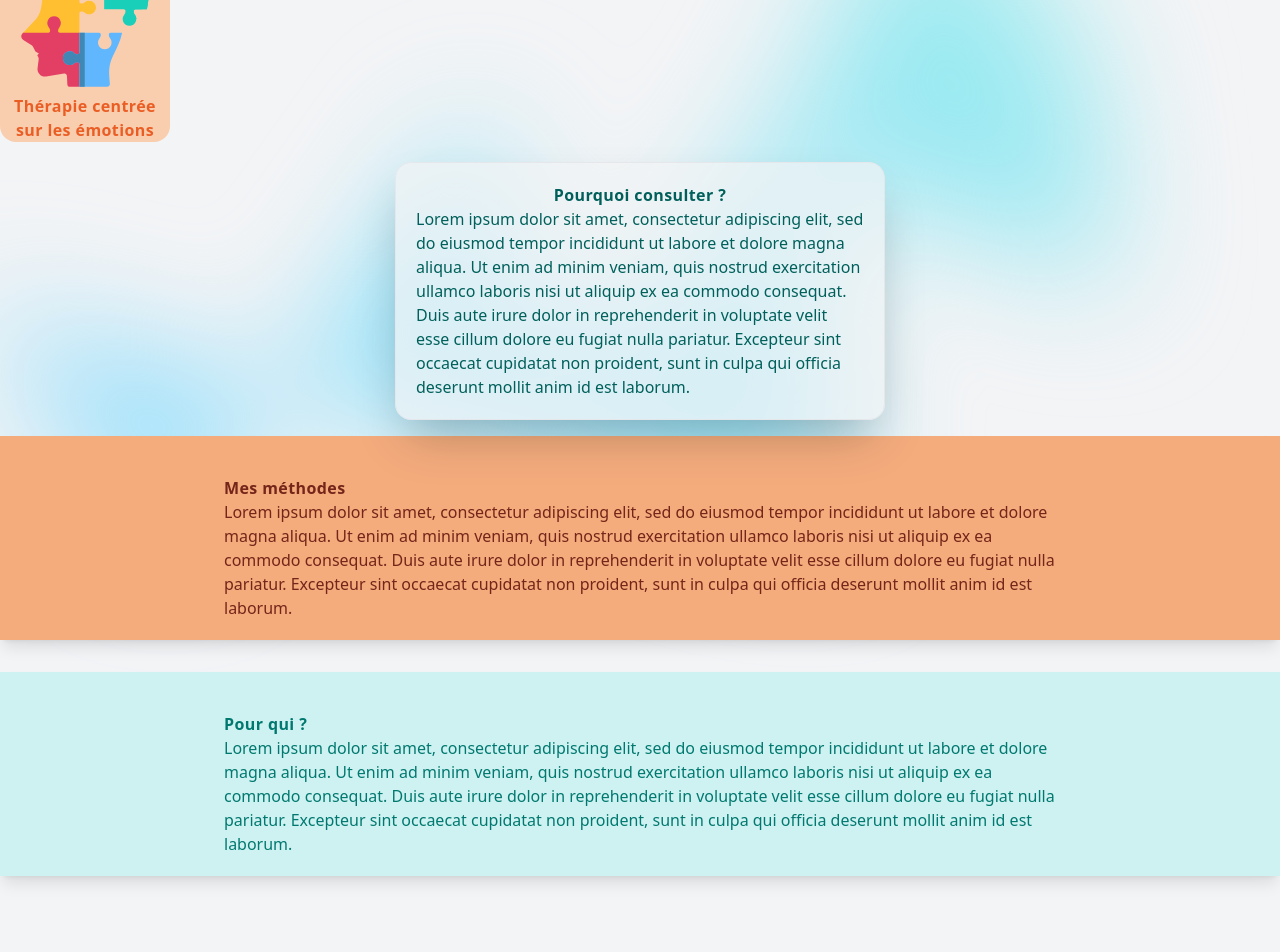
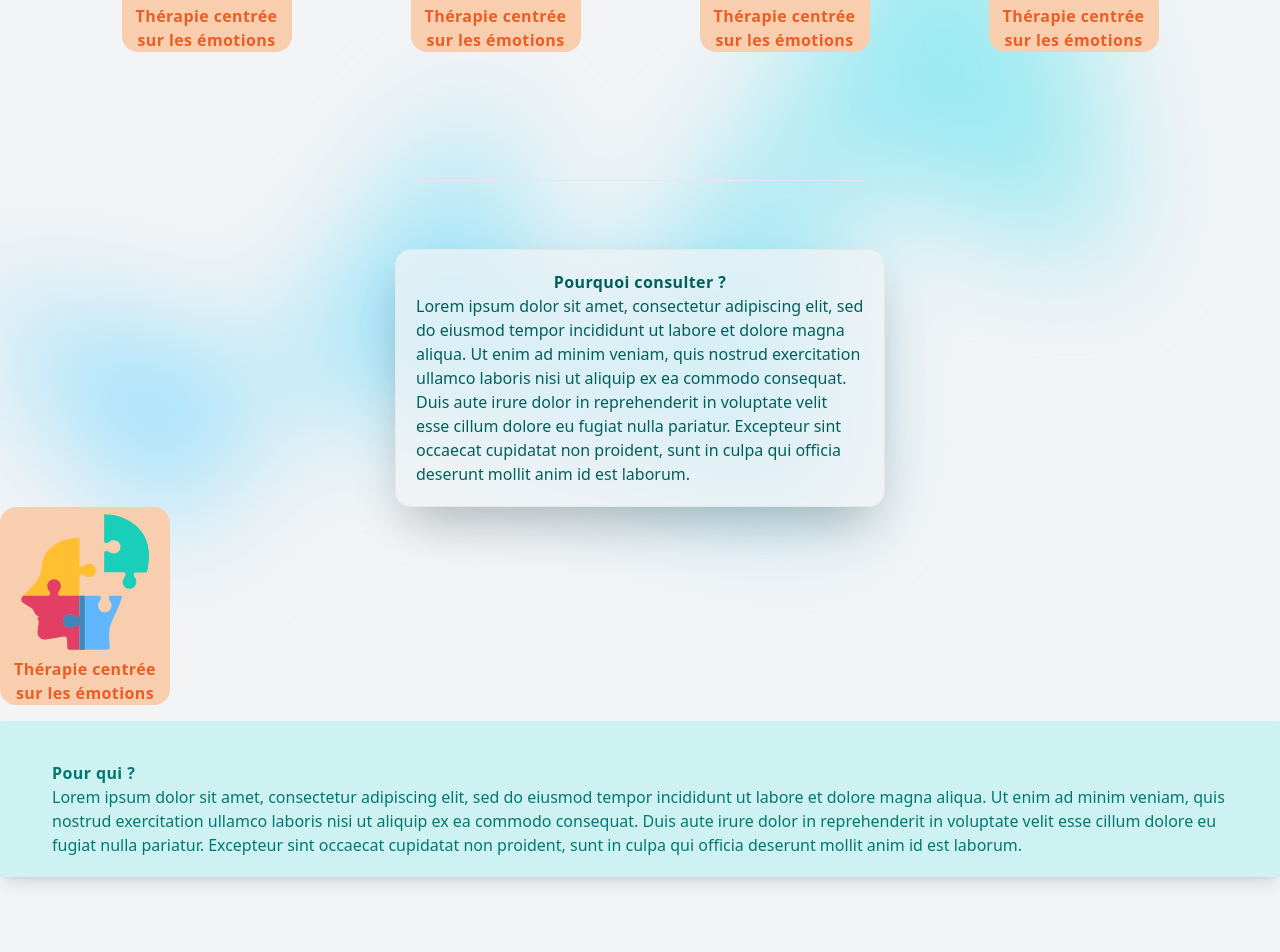
Before and after one commit to Arth-M/Celine_website, a Next.js app: page / in a window 1280 px wide. Shown: the part 1160-2112 px from the top of the page. Built offline with nearby package versions, Linux system fonts and the light colour scheme.

Commit message:
in progress

```diff
--- a/app/components/biography.jsx
+++ b/app/components/biography.jsx
@@ -1,6 +1,6 @@
 export default function Biography() {
   return (
-    <div className="container @container w-sm sm:w-md md:w-lg lg:w-4xl mx-auto px-8 mt-45 md:mt-30 lg:mt-20 relative">
+    <div className="container @container mx-auto px-8 mt-45 mb-20 md:my-30 lg:my-20 relative">
       <h2 className="font-semibold tracking-wider @sm:w-sm @md:w-md @lg:w-lg @lg:mx-auto text-teal-800">
         Qui suis-je ?{' '}
       </h2>
@@ -13,7 +13,6 @@ export default function Biography() {
         occaecat cupidatat non proident, sunt in culpa qui officia deserunt
         mollit anim id est laborum.
       </p>
-      <hr className="border-gray-200 mx-auto dark:border-gray-700 w-3xs md:w-xs lg:w-md my-12" />
     </div>
   )
 }
--- /dev/null
+++ b/app/components/mes_methodes.jsx
@@ -0,0 +1,97 @@
+import MiniCards from './mini_cards'
+
+export default function MesMethodes() {
+  const miniCardsContent = [
+    {
+      image: 'cognition-color.svg',
+      texte: 'Thérapie centrée sur les émotions',
+      background: 'bg-crusta-200',
+      textColor: 'text-crusta-500',
+      card_num: 1,
+    },
+    {
+      image: 'cognition-color.svg',
+      texte: 'Thérapie centrée sur les émotions',
+      background: 'bg-crusta-200',
+      textColor: 'text-crusta-500',
+      card_num: 2,
+    },
+    {
+      image: 'cognition-color.svg',
+      texte: 'Thérapie centrée sur les émotions',
+      background: 'bg-crusta-200',
+      textColor: 'text-crusta-500',
+      card_num: 3,
+    },
+    {
+      image: 'cognition-color.svg',
+      texte: 'Thérapie centrée sur les émotions',
+      background: 'bg-crusta-200',
+      textColor: 'text-crusta-500',
+      card_num: 4,
+    },
+  ]
+
+  return (
+    <div className="relative w-screen">
+      <div
+        aria-hidden="true"
+        className="absolute inset-x-0 -left-220 -z-10  md:-left-50 transform-gpu overflow-hidden px-36 blur-3xl"
+      >
+        <div
+          style={{
+            clipPath:
+              'polygon(74.1% 44.1%, 100% 61.6%, 97.5% 26.9%, 85.5% 0.1%, 80.7% 2%, 72.5% 32.5%, 60.2% 62.4%, 52.4% 68.1%, 47.5% 58.3%, 45.2% 34.5%, 27.5% 76.7%, 0.1% 64.9%, 17.9% 100%, 27.6% 76.8%, 76.1% 97.7%, 74.1% 44.1%)',
+          }}
+          className="mx-auto aspect-1155/678 w-288.75 bg-linear-to-tr from-sky-300 to-[#88ECEB] opacity-80"
+        ></div>
+      </div>
+      <div className="hidden">
+        <div className="flex container @container mx-auto px-8 mt-5 relative">
+          <hr className="border-gray-200 invisible dark:border-gray-700 w-20 mt-12 mb-6" />
+          <hr className="border-gray-200 invisible dark:border-gray-700 w-20 mt-12 mb-6" />
+        </div>
+      </div>
+
+      <div
+        aria-hidden="true"
+        className="absolute inset-x-0 -left-50 -z-10 transform-gpu overflow-hidden px-36 blur-3xl md:invisible"
+      >
+        <div
+          style={{
+            clipPath:
+              'polygon(74.1% 44.1%, 100% 61.6%, 97.5% 26.9%, 85.5% 0.1%, 80.7% 2%, 72.5% 32.5%, 60.2% 62.4%, 52.4% 68.1%, 47.5% 58.3%, 45.2% 34.5%, 27.5% 76.7%, 0.1% 64.9%, 17.9% 100%, 27.6% 76.8%, 76.1% 97.7%, 74.1% 44.1%)',
+          }}
+          className="mx-auto aspect-1155/678 w-288.75 bg-linear-to-tr from-sky-500 to-[#88ECEB] opacity-70"
+        ></div>
+      </div>
+        {/* <div className="w-screen  bg-crusta-300 text-crusta-900 p-5 shadow-lg sm:mb-8 my-4">
+          <div className="container @container mx-auto px-8 mt-5 relative">
+            {/* text-orange-400 */}
+            {/* <h2 className="font-semibold tracking-wide">Mes méthodes</h2>
+            <p>
+            Lorem ipsum dolor sit amet, consectetur adipiscing elit, sed do
+            eiusmod tempor incididunt ut labore et dolore magna aliqua. Ut enim
+            ad minim veniam, quis nostrud exercitation ullamco laboris nisi ut
+            aliquip ex ea commodo consequat. Duis aute irure dolor in
+            reprehenderit in voluptate velit esse cillum dolore eu fugiat nulla
+            pariatur. Excepteur sint occaecat cupidatat non proident, sunt in
+            culpa qui officia deserunt mollit anim id est laborum.
+            </p>
+          </div>
+        </div> */}
+
+        <div className="grid w-[90%] sm:w-[70%] md:w-[60%] lg:w-[90%] px-1 grid-cols-1 gap-y-7 sm:grid-cols-2 lg:grid-cols-4 md:gap-3 mx-auto justify-items-center align-items-center">
+          {miniCardsContent.map((content) => (
+            <MiniCards
+              key={'card' + content.card_num}
+              image={content.image}
+              texte={content.texte}
+              background={content.background}
+              textColor={content.textColor}
+            />
+          ))}
+        </div>
+    </div>
+  )
+}
--- /dev/null
+++ b/app/components/populations.jsx
@@ -0,0 +1,21 @@
+export default function Populations() {
+
+  return (
+    <div className="relative">
+
+        <div className="w-screen bg-[#CEF2F2]/98 text-teal-700 p-5 shadow-lg sm:mb-8 my-4">
+          <div className="container @container mx-auto px-8 mt-5 relative">
+            {/* text-green-600 */}
+            <h2 className="font-semibold tracking-wide">Pour qui ?</h2>
+            Lorem ipsum dolor sit amet, consectetur adipiscing elit, sed do
+            eiusmod tempor incididunt ut labore et dolore magna aliqua. Ut enim
+            ad minim veniam, quis nostrud exercitation ullamco laboris nisi ut
+            aliquip ex ea commodo consequat. Duis aute irure dolor in
+            reprehenderit in voluptate velit esse cillum dolore eu fugiat nulla
+            pariatur. Excepteur sint occaecat cupidatat non proident, sunt in
+            culpa qui officia deserunt mollit anim id est laborum.
+          </div>
+        </div>
+    </div>
+  )
+}
--- /dev/null
+++ b/app/components/pourquoi_consulter.jsx
@@ -0,0 +1,48 @@
+import MiniCards from './mini_cards'
+
+export default function PourquoiConsulter() {
+  const miniCardsContent = [
+    {
+      image: 'cognition-color.svg',
+      texte: 'Thérapie centrée sur les émotions',
+      background: 'bg-crusta-200',
+      textColor: 'text-crusta-500',
+      card_num: 1,
+    },
+  ]
+
+  return (
+    <div className="relative w-screen">
+
+        <div className="container @container mx-auto px-8 mt-5 relative">
+          <div className="text-teal-800 border-1 border-gray-200 bg-gray-100/70 rounded-2xl p-5 w-fit mx-auto shadow-2xl">
+            <h2 className="font-semibold tracking-wide @lg:text-center mx-auto">
+              Pourquoi consulter ?{' '}
+            </h2>
+            <p className="@sm:w-xs @md:w-sm @lg:w-md @lg:mx-auto">
+              {/* text-[#88ECEB] */}
+              Lorem ipsum dolor sit amet, consectetur adipiscing elit, sed do
+              eiusmod tempor incididunt ut labore et dolore magna aliqua. Ut
+              enim ad minim veniam, quis nostrud exercitation ullamco laboris
+              nisi ut aliquip ex ea commodo consequat. Duis aute irure dolor in
+              reprehenderit in voluptate velit esse cillum dolore eu fugiat
+              nulla pariatur. Excepteur sint occaecat cupidatat non proident,
+              sunt in culpa qui officia deserunt mollit anim id est laborum.
+            </p>
+          </div>
+        </div>
+
+
+        {miniCardsContent.map((content) => (
+          <MiniCards
+            key={'card' + content.card_num}
+            image={content.image}
+            texte={content.texte}
+            background={content.background}
+            textColor={content.textColor}
+          />
+        ))}
+
+    </div>
+  )
+}
--- a/app/page.js
+++ b/app/page.js
@@ -1,8 +1,11 @@
+import Navbar from './components/navbar'
 import HeroImage from './components/hero_image'
 import Biography from './components/biography'
+import MesMethodes from './components/mes_methodes'
+import PourquoiConsulter from './components/pourquoi_consulter'
+import Populations from './components/populations'
 import Psychologue from './components/psychologue'
 import InfosPratiques from './components/infosPratiques'
-import Navbar from './components/navbar'
 
 export default function Home() {
   return (
@@ -11,6 +14,7 @@ export default function Home() {
       <section id="section-accueil" className="flex-initial">
         <HeroImage />
       </section>
+
       <section
         id="section-biography"
         className="flex-initial lg:scroll-mt-15 -scroll-mt-10"
@@ -18,9 +22,23 @@ export default function Home() {
       >
         <Biography />
       </section>
-      <div className="flex-initial">
-        <Psychologue />
+
+      <section id="section-methodes" className="flex-initial scroll-mt-30">
+        <MesMethodes />
+      </section>
+
+      <div className="container @container mx-auto px-8 mt-45 md:mt-30 lg:mt-20 relative">
+        <hr className="border-gray-200 mx-auto dark:border-gray-700 w-3xs md:w-xs lg:w-md my-12" />
       </div>
+
+      <section id="section-pourquoi" className="flex-initial scroll-mt-30">
+        <PourquoiConsulter />
+      </section>
+
+      <section id="section-populations" className="flex-initial scroll-mt-30">
+        <Populations />
+      </section>
+
       <section id="section-infos">
         <InfosPratiques />
       </section>
```
